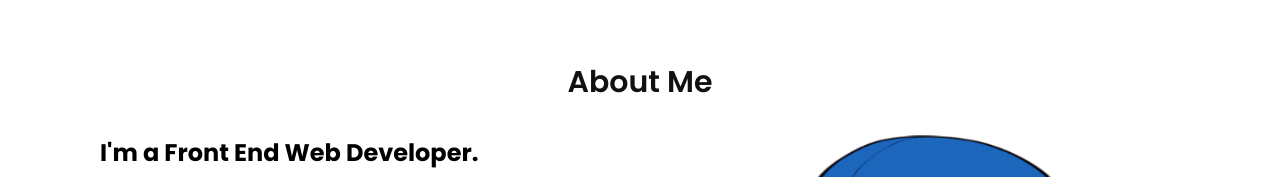
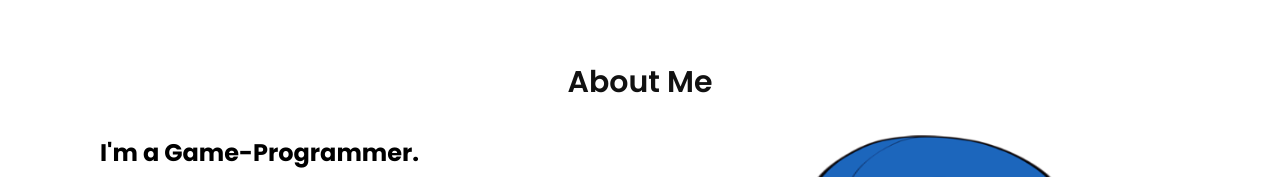
Before and after one commit to Juna0330/Masaki.Web, a plain HTML site: page index.html in a window 1280 px wide. Shown: the part 840-1017 px from the top of the page. Drawn offline with nearby package versions, Linux system fonts and the light colour scheme.

Commit message:
index.html変更Game-programmerを追加

```diff
--- a/index.html
+++ b/index.html
@@ -76,7 +76,7 @@ $(function(){
     </div>
     <div class="content">
       <div class="contentBx w50">
-        <h3 class="slide-bottom show">I'm a Front End Web Developer.</h3>
+        <h3 class="slide-bottom show">I'm a Game-Programmer.</h3>
         <p class="slide-bottom show">
 東京コミュニケーションアート専門学校 ゲームプログラマー科在学
 <br>2022年3月卒業予定
```
